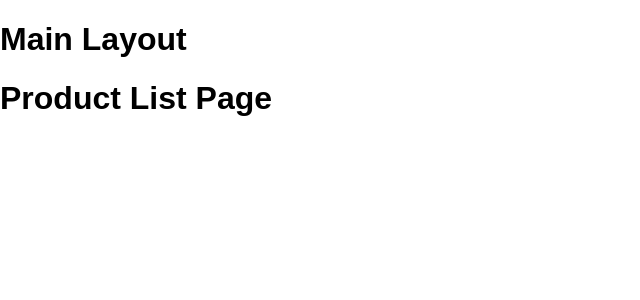
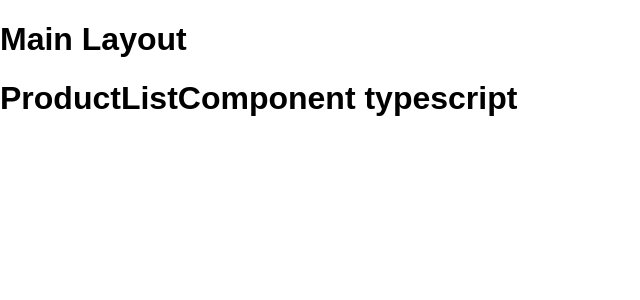
Before and after one commit to hojuncha997/ts-react-basic-template, a React (Create React App) app: page /product in a window 1280 px wide. Shown: the top 300 px of the page, without its empty margins (0-640 px from the left). Built offline with nearby package versions, Linux system fonts and the light colour scheme; no server answers.

Commit message:
feat: ProductListComponent 생성

```diff
--- /dev/null
+++ b/src/components/product/ProductListComponent.tsx
@@ -0,0 +1,8 @@
+const ProductListComponent = () => {
+  return (
+    <div>
+      <h1 style={{ margin: "0" }}>ProductListComponent typescript</h1>
+    </div>
+  );
+};
+export default ProductListComponent;
--- a/src/layouts/dashboard/DashboardLayout.tsx
+++ b/src/layouts/dashboard/DashboardLayout.tsx
@@ -23,6 +23,8 @@ export default function DashboardLayout() {
   return (
     <LayoutContainer>
       {renderNavVertical()}
+      {/* <NavVertical openNav={openNav} onCloseNav={handleClose} /> */}
+
       <ContentContainer>
         <Header onOpenNav={handleOpen} />
         <Main>
--- a/src/pages/product/ProductListPage.tsx
+++ b/src/pages/product/ProductListPage.tsx
@@ -1,4 +1,5 @@
 import { FC, ReactNode } from "react";
+import ProductListComponent from "../../components/product/ProductListComponent";
 
 type ProductListPageProps = {
   children?: ReactNode;
@@ -7,8 +8,9 @@ type ProductListPageProps = {
 const ProductListPage: FC<ProductListPageProps> = ({ children }) => {
   return (
     <div>
-      <h1>Product List Page</h1>
-      {children}
+      {/* <h1>Product List Page</h1> */}
+      {/* {children} */}
+      <ProductListComponent />
     </div>
   );
 };
```
